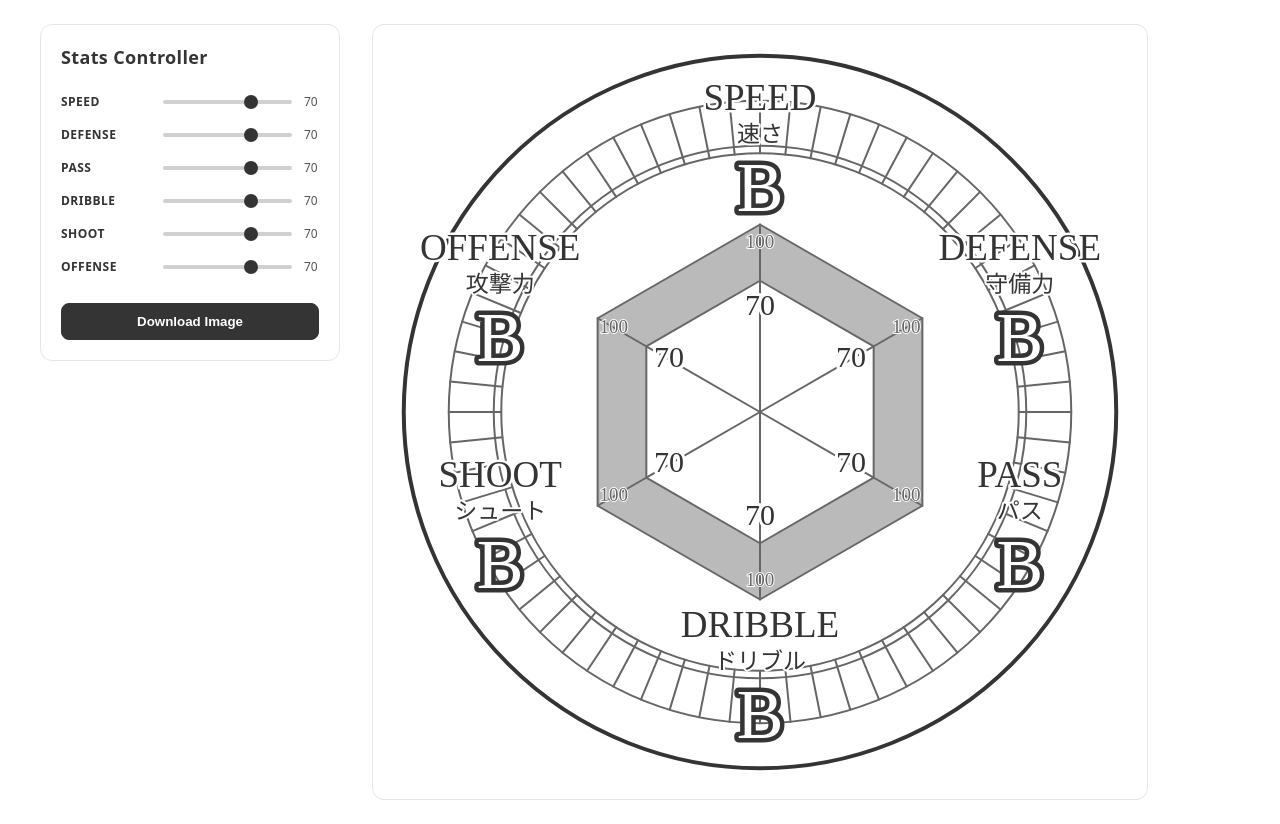
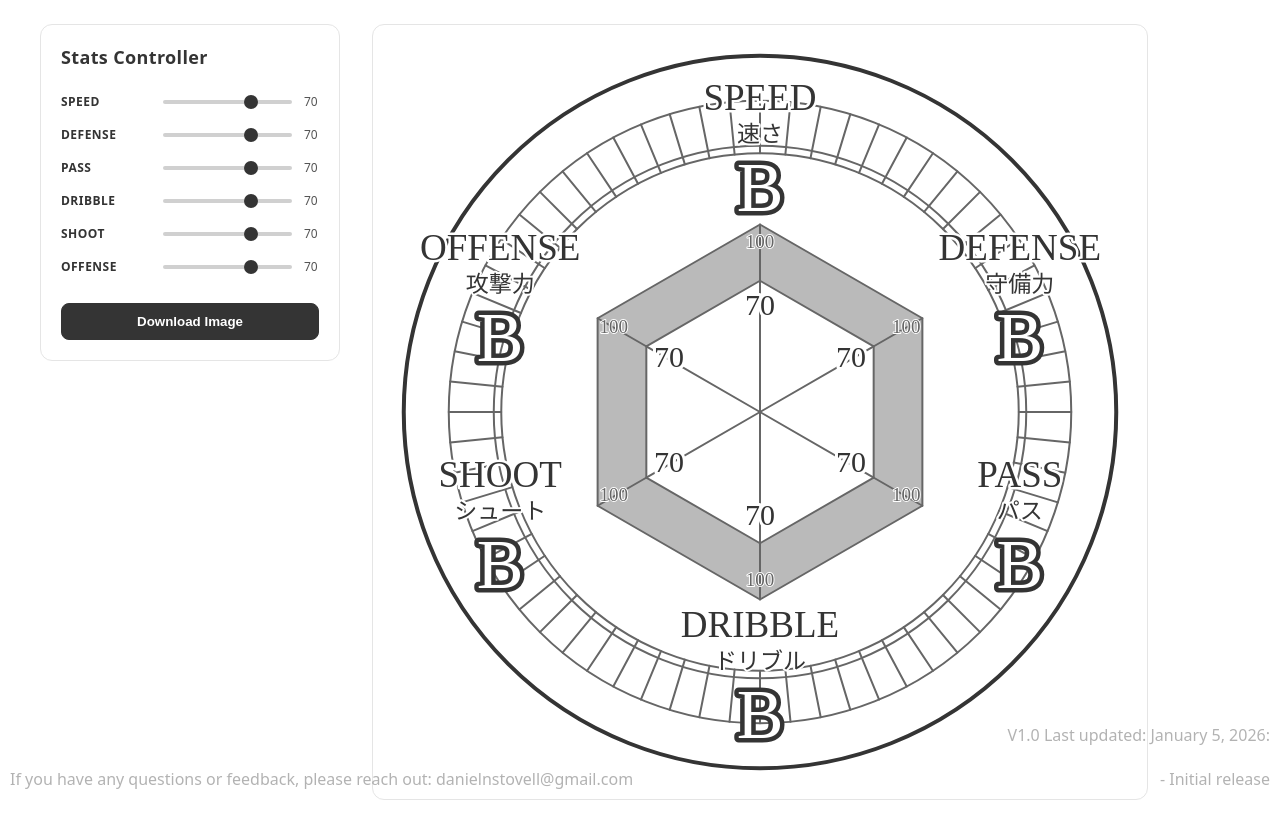
Before and after one commit to XenosDemise/BlueLock-Stat-Generator, a plain HTML site: page index.html in a window 1280 px wide. Drawn offline with Linux system fonts and the light colour scheme.

Commit message:
added stuff idr

```diff
--- a/index.html
+++ b/index.html
@@ -53,6 +53,16 @@
   <div class="canvas-wrap">
     <canvas id="canvas" width="750" height="750"></canvas>
   </div>
+
+  <div class="last-updated">
+    V1.0 Last updated: January 5, 2026:
+    <br><br>
+    - Initial release
+  </div>
+
+  <div class="Contact">
+    If you have any questions or feedback, please reach out: danielnstovell@gmail.com
+  </div>
 </div>
 
 
--- a/styles.css
+++ b/styles.css
@@ -114,3 +114,23 @@ canvas {
   display: block;
   background: #ffffff;
 }
+
+.last-updated {
+  position: fixed;
+  bottom: 10px;
+  right: 10px;
+  font-size: 1rem;
+  color: rgba(0, 0, 0, 0.3);
+  z-index: 10;
+  text-align: right;
+}
+
+.Contact {
+  position: fixed;
+  bottom: 10px;
+  left: 10px;
+  font-size: 1rem;
+  color: rgba(0, 0, 0, 0.3);
+  z-index: 10;
+  text-align: left;
+}
```
